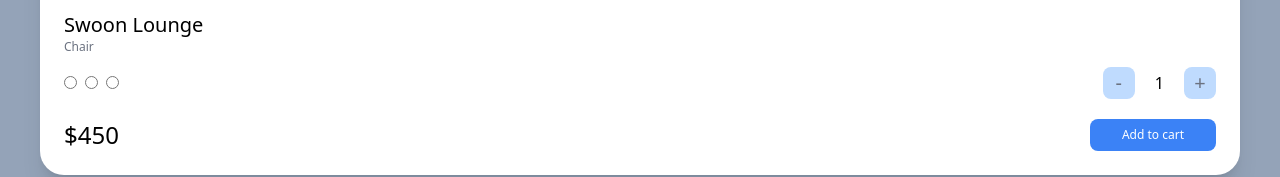
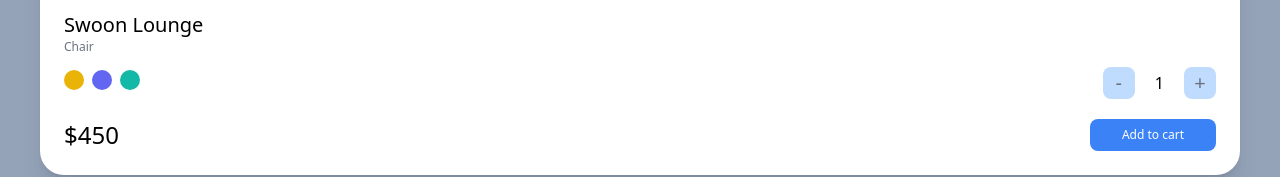
Before and after one commit to jeondoh/carrot-market, a Next.js app: page / in a window 1280 px wide. Shown: the part 1007-1184 px from the top of the page. Built offline with nearby package versions, Linux system fonts and the light colour scheme.

Commit message:
feat: tailwind modifiers

```diff
--- a/pages/index.tsx
+++ b/pages/index.tsx
@@ -19,8 +19,10 @@
             <span>Total</span>
             <span className="font-semibold">$10</span>
           </div>
-          <div className="mt-5 bg-blue-500 text-white p-3 text-center rounded-xl w-3/4 mx-auto">
-            Checkout
+          <div className="text-center">
+            <button className="mt-5 bg-blue-500 text-white p-3  rounded-xl w-3/4 hover:bg-teal-500 hover:text-black active:bg-yellow-500 focus:bg-red-500">
+              Checkout
+            </button>
           </div>
         </div>
         {/* 2 */}
@@ -61,9 +63,9 @@
             <span className="text-xs text-gray-500">Chair</span>
             <div className="mt-3 mb-5 flex justify-between items-center">
               <div className="space-x-2">
-                <input type="radio" />
-                <input type="radio" />
-                <input type="radio" />
+                <button className="w-5 h-5 rounded-full bg-yellow-500 focus:ring-2 ring-offset-2 ring-yellow-500 transition-colors" />
+                <button className="w-5 h-5 rounded-full bg-indigo-500 focus:ring-2 ring-offset-2 ring-indigo-500 transition-colors" />
+                <button className="w-5 h-5 rounded-full bg-teal-500 focus:ring-2 ring-offset-2 ring-teal-500 transition-colors" />
               </div>
               <div className="flex items-center space-x-5">
                 <button className="rounded-lg bg-blue-200 flex justify-center items-center aspect-square w-8 text-xl text-gray-500">
```
